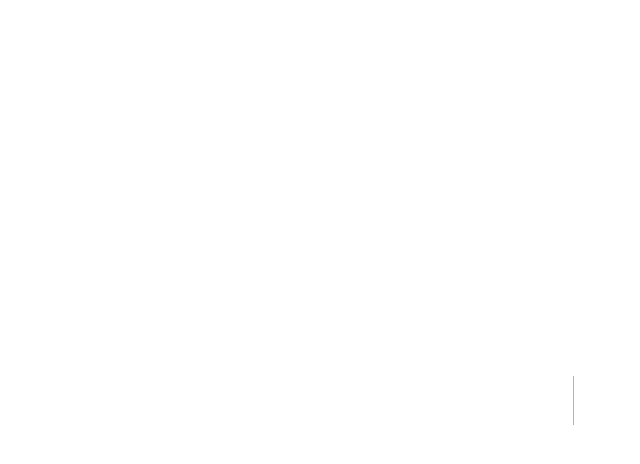
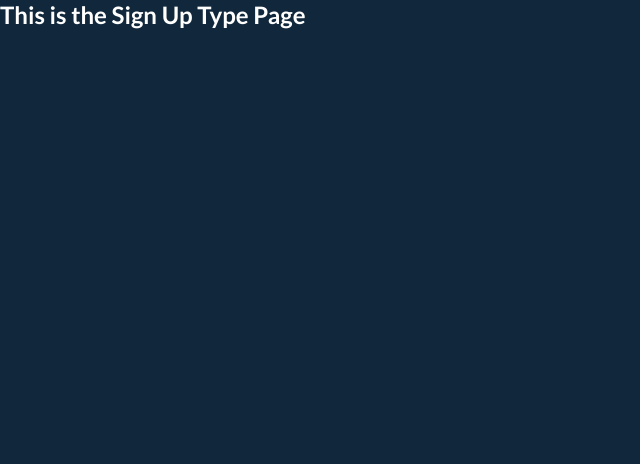
Before and after one commit to Chacho104/eventour-app, a Next.js app: page /signup/1 in a window 1280 px wide. Before the commit this address had no page. Shown: the top 464 px of the page, without its empty margins (0-640 px from the left). Built offline with nearby package versions, Linux system fonts and the light colour scheme.

Commit message:
Create the sign up type route compnent

```diff
--- /dev/null
+++ b/pages/signup/[type].js
@@ -0,0 +1,11 @@
+function SignUpTypePage() {
+  return (
+    <section>
+      <div>
+        <h1>This is the Sign Up Type Page</h1>
+      </div>
+    </section>
+  );
+}
+
+export default SignUpTypePage;
```
